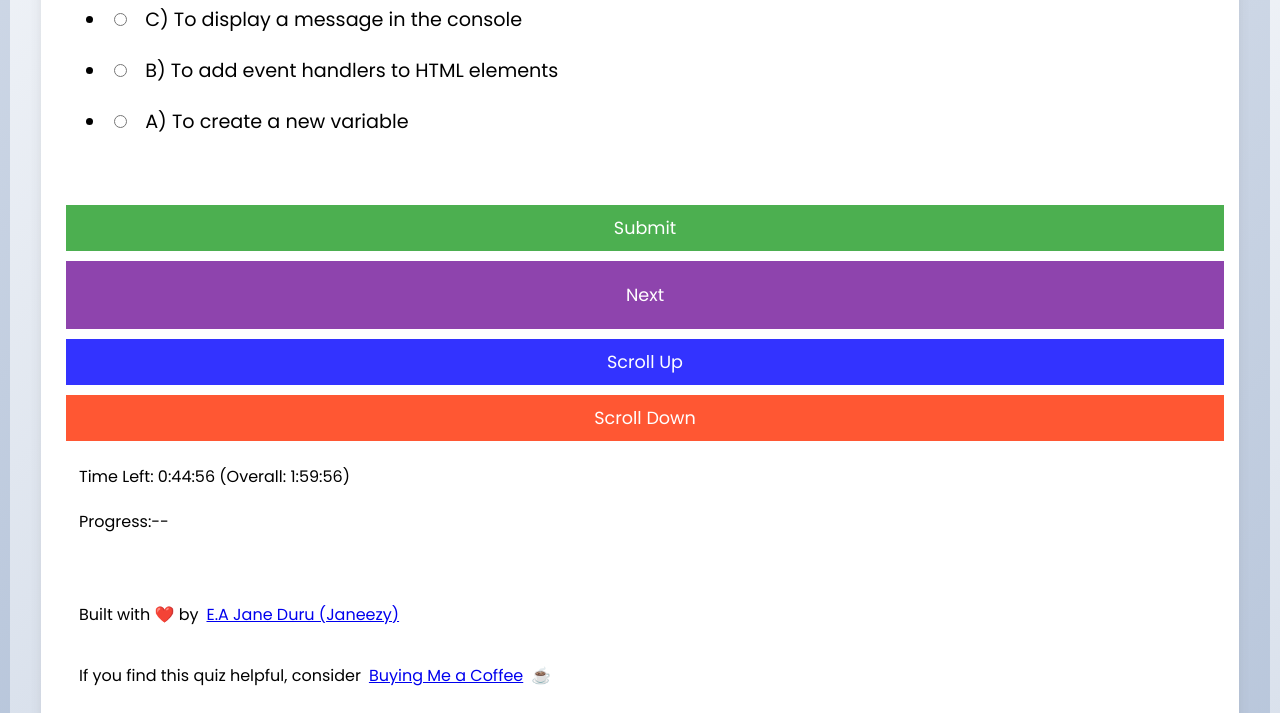
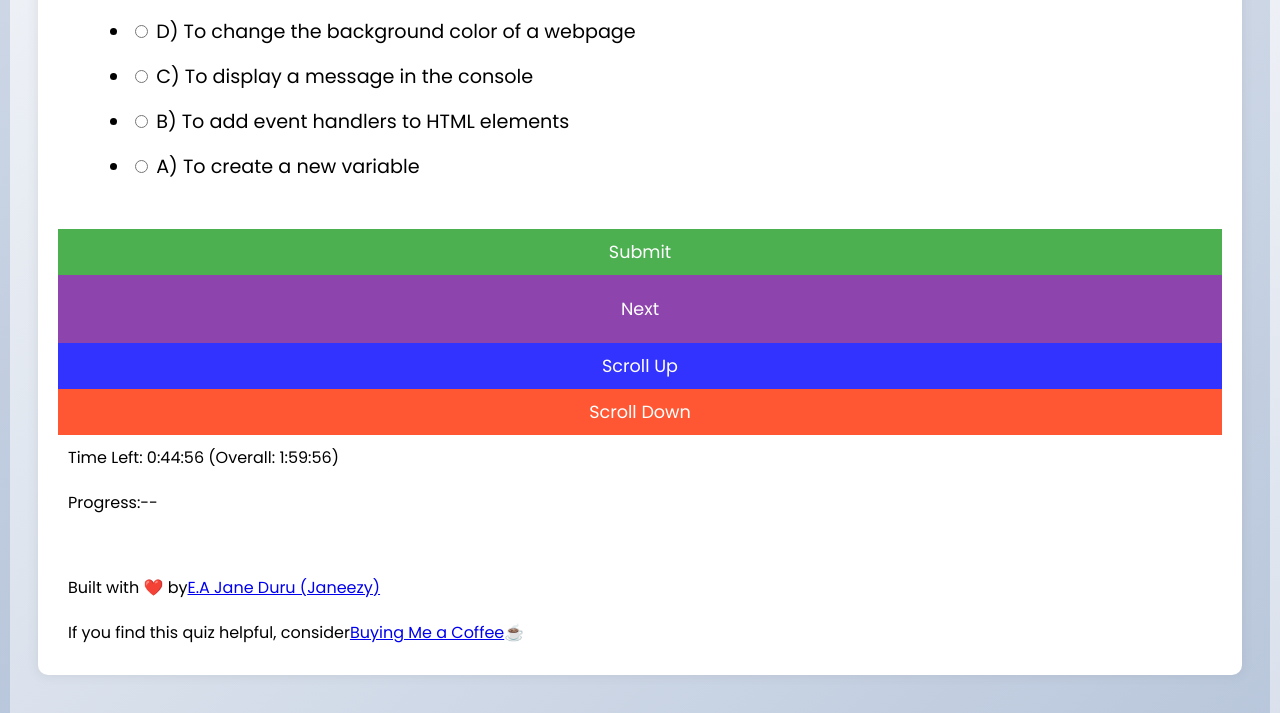
Before and after one commit to janeezy/Quiz-app, a plain HTML site: page index.html in a window 1280 px wide. Shown: the part 307-1020 px from the top of the page. Drawn offline with Linux system fonts and the light colour scheme.

Commit message:
updated styling

```diff
--- a/style.css
+++ b/style.css
@@ -42,8 +42,7 @@
 * {
     box-sizing: border-box;
     scroll-behavior: smooth;
-    margin: 5px;
-    padding: 3px;
+
 
 }
 /* Enable smooth scrolling for the entire document */
```
